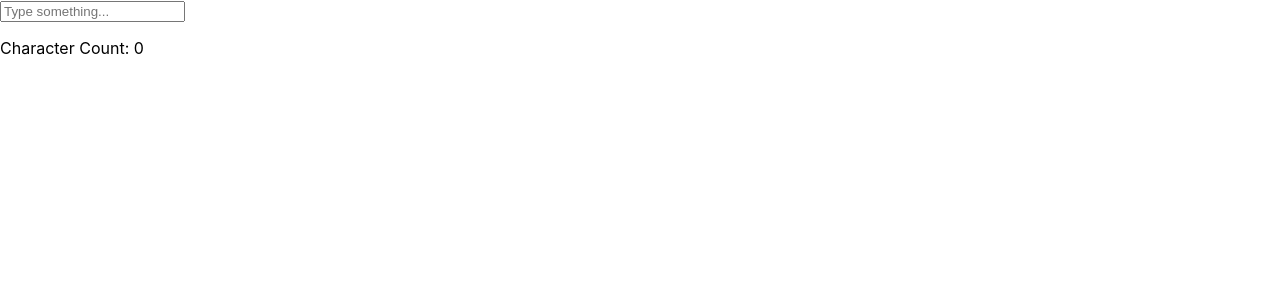
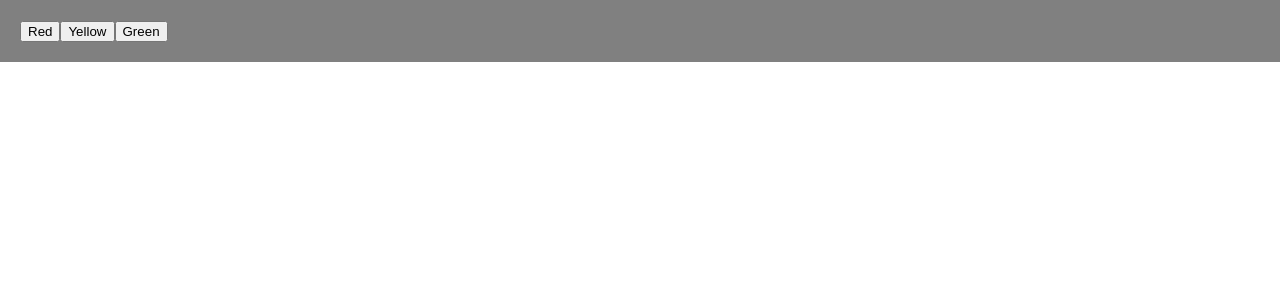
Before and after one commit to Aarti-Waghmare-React-Course/web_development1, a React (Create React App) app in the folder react-beginner-projects/: page / in a window 1280 px wide. Shown: the top 300 px of the page. Built offline with nearby package versions, Linux system fonts and the light colour scheme.

Commit message:
changing background color feat added

```diff
--- a/react-beginner-projects/src/App.js
+++ b/react-beginner-projects/src/App.js
@@ -8,6 +8,7 @@ import TextMirror_05 from './components/01_usestate/TextMirror_05';
 import DoubleNumber_06 from './components/01_usestate/DoubleNumber_06';
 import PasswordToggle_07 from './components/01_usestate/PasswordToggle_07';
 import CharacterCounter_08 from './components/01_usestate/CharacterCounter_08';
+import BackgroundColor_09 from './components/01_usestate/BackgroundColor_09';
 
 function App() {
   return (
@@ -19,7 +20,8 @@ function App() {
     {/* <TextMirror_05/> */}
     {/* <DoubleNumber_06/> */}
     {/* <PasswordToggle_07/> */}
-    <CharacterCounter_08/>
+    {/* <CharacterCounter_08/> */}
+    <BackgroundColor_09/>
     </>
   );
 }
--- /dev/null
+++ b/react-beginner-projects/src/components/01_usestate/BackgroundColor_09.jsx
@@ -0,0 +1,15 @@
+import React, { useState } from 'react';
+
+const BackgroundColor_09 = () => {
+  const [bgColor, setBgColor] = useState("grey");
+
+  return (
+    <div style={{ backgroundColor: bgColor, padding: '20px' }}>
+      <button onClick={() => setBgColor("Red")}>Red</button>
+      <button onClick={() => setBgColor("Yellow")}>Yellow</button>
+      <button onClick={() => setBgColor("Green")}>Green</button>
+    </div>
+  );
+};
+
+export default BackgroundColor_09;
```
